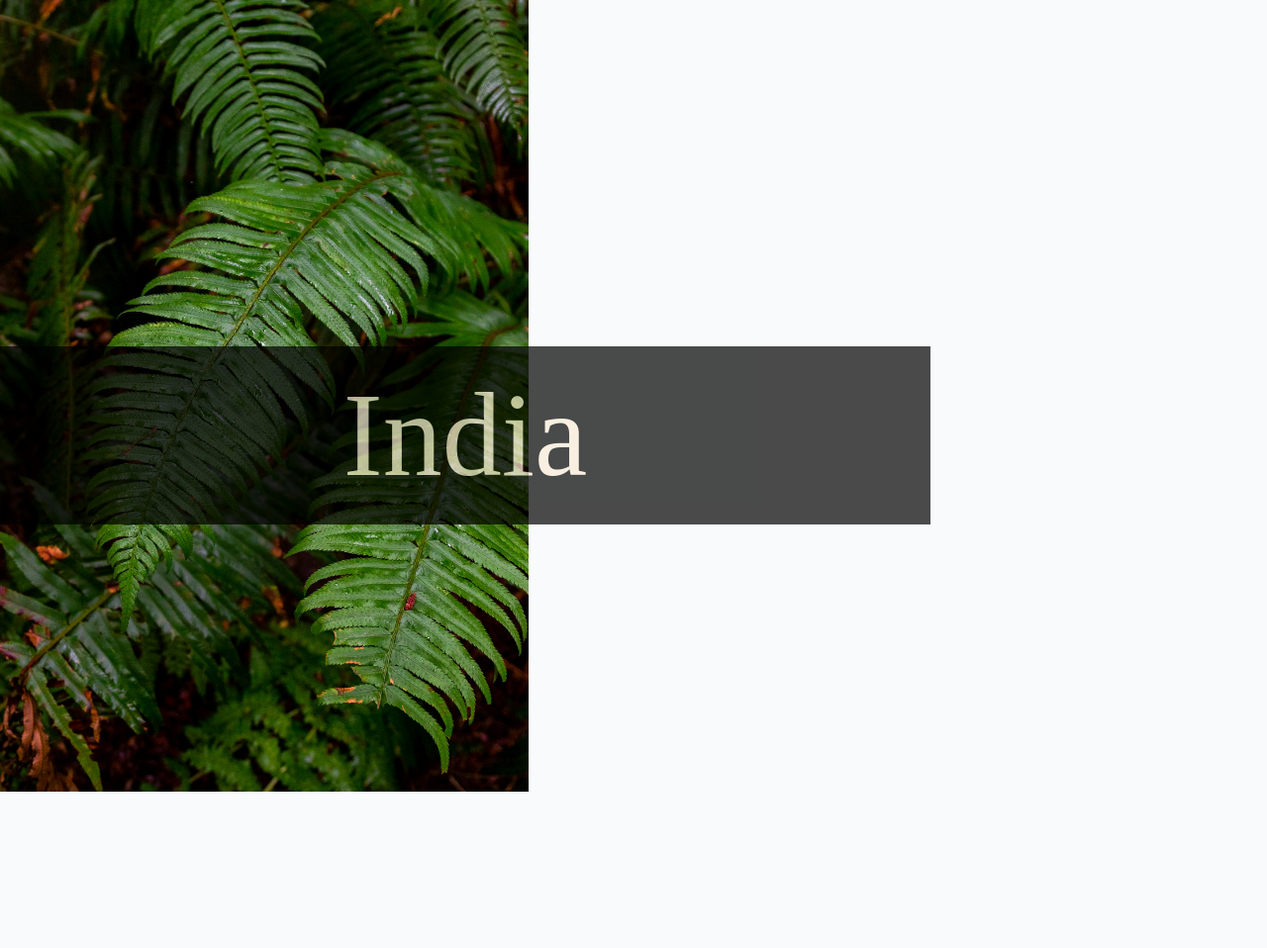
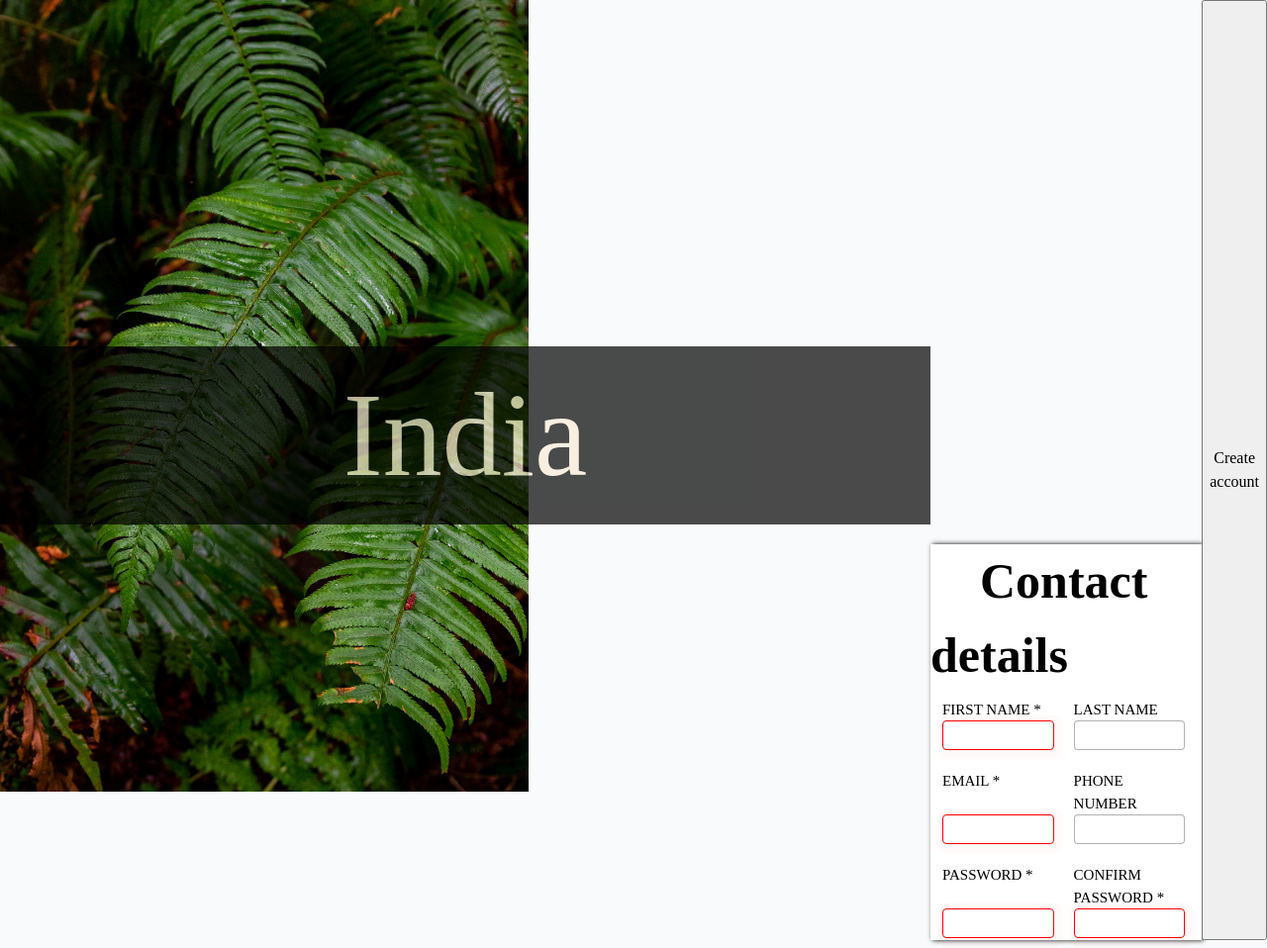
Before and after one commit to PunyaTaluka123/TOP-SignUpForm, a plain HTML site: page index.html in a window 1280 px wide. Shown: the whole page at 99% size. Before the commit the page ends 800 px from the top, so only its background shows below. Drawn offline with Linux system fonts and the light colour scheme.

Commit message:
Made form

```diff
--- a/index.html
+++ b/index.html
@@ -10,6 +10,37 @@
     <div style="position: relative;">
         <img src="halie-west-25xggax4bSA-unsplash.jpg" style="position: absolute;" />
         <div id="overlay_text">India</div>
-      </div>
+    </div>
+    <div id="form_div">
+        <span id="head"><strong>Contact details</strong> </span>
+        <fieldset>
+            <div>
+                <label for="first_name">FIRST NAME <span aria-label="required">*</span></label>
+                <input type="text" id = "first_name" name = "first_name" required />
+            </div>
+            <div>
+                <label for="last_name">LAST  NAME </label>
+                <input type="text" id = "last_name" name = "last_name"  />
+            </div>
+            <div>
+                <label for="email">EMAIL <span aria-label="required">*</span></label>
+                <input type="email" name = "email" id = "email" required/>
+            </div>
+            <div>
+                <label for="phone">PHONE NUMBER</label>
+                <input type="tel" name = "phone_number" id = "phone" />
+            </div>
+            <div>
+                <label for="password-1">PASSWORD <span aria-label="required">*</span></label>
+                <input type="password" id = "password-1" name = "password-1" required />
+            </div>
+            <div>
+                <label for="password-2">CONFIRM PASSWORD <span aria-label="required">*</span></label>
+                <input type="password" id = "password-2" name = "password-2" required />
+            </div>
+        </fieldset>
+    </div>
+    <button id="login">Create account</button>
+
 </body>
 </html>
--- a/styles.css
+++ b/styles.css
@@ -1,4 +1,3 @@
-
 *, *::before, *::after {
 	box-sizing: border-box;
 }
@@ -27,12 +26,10 @@ img{
 	width: auto;
 	position: absolute;
 }
-div{
-    color: antiquewhite;
+#overlay_text{
 	font-size: 120px;
 	height: fit-content;
-}
-#overlay_text{
+	color: antiquewhite;
 	position: relative;
 	top: 350px;
 	width:940px;
@@ -40,3 +37,50 @@ div{
 	opacity: .7;
 	text-align: center;
 }
+#form_div{
+	margin-top: 550px;
+	height: 400px;
+	width: 100%;
+	background-color: white;
+	box-shadow: 2px 0px 5px;
+}
+#head{
+	font-size: 50px;
+	margin-left: 50px;
+}
+form{
+	margin-bottom: 10px;
+}
+fieldset{
+	border: none;
+	width: 100%;
+	display: flex;
+	flex-wrap: wrap;
+	justify-content: flex-start;
+	gap: 20px;
+}
+fieldset > div{
+	width: 45%;
+	display: flex;
+	flex-direction: column;
+	justify-content: space-between;
+}
+label{
+	display: block;
+	font-size: 15px;
+}
+input{
+	width: 100%;
+	height: 30px;
+	border: 1px solid rgba(0, 0, 0, 0.3);
+	border-radius: 4px;
+}
+input:focus{
+	border: 1.5px solid aqua;
+	outline: none;
+	box-shadow: 2px 2px 12px 2px rgba(0, 0, 255, 0.1);
+}
+input:invalid{
+	border-color: red;
+	box-shadow: 2px 2px 2px 8px rgba(250, 0, 0, 0.02);
+}
```
Lines whose indentation alone changed are shown as unchanged.
